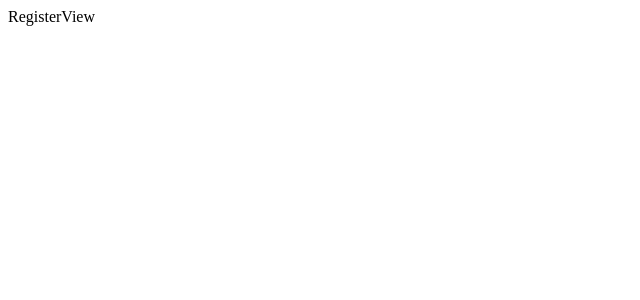
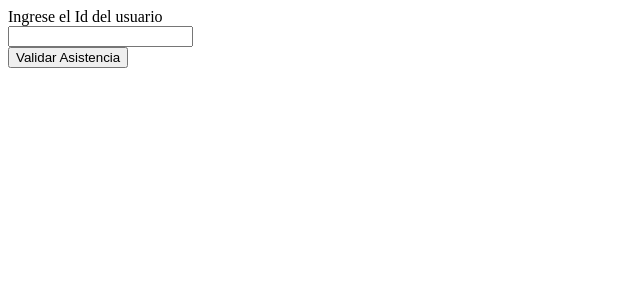
Before and after one commit to cristiandavidchacon/GYM-UP, a React (Vite) app: page /registrar-ingreso in a window 1280 px wide. Shown: the top 300 px of the page, without its empty margins (0-640 px from the left). Built offline with nearby package versions, Linux system fonts and the light colour scheme.

Commit message:
progress in register view

```diff
--- a/src/Pages/RegisterView/index.jsx
+++ b/src/Pages/RegisterView/index.jsx
@@ -1,7 +1,81 @@
-import React from "react";
+import { Button, Form, Input } from "antd";
+import { collection, onSnapshot, query, where } from "firebase/firestore";
+import moment from "moment/moment";
+import { useRef } from "react";
+import db from "../../Config/firebase";
+import { dateFormat } from "../../Config/moment.format";
 
 const RegisterView = () => {
-  return <div>RegisterView</div>;
+  const userId = useRef("");
+  const assistanceId = useRef("");
+  const currentDay = moment().format(dateFormat);
+
+  const assistanceRef = collection(db, "assistance");
+  const assistanceQuery = query(
+    assistanceRef,
+    where("userId", "==", userId.current),
+    where("day", "==", currentDay)
+  );
+
+  const getAssistance = async () => {
+    const subUser = onSnapshot(assistanceQuery, (querySnapshot) => {
+      querySnapshot.forEach((doc) => {
+        assistanceId.current = doc?.id;
+        console.log("entro");
+      });
+    });
+
+    await subUser();
+    console.log(assistanceId.current);
+  };
+
+  const onFinish = async (values) => {
+    userId.current = values.userId;
+    await getAssistance();
+    //actualizar
+  };
+
+  const onFinishFailed = (errorInfo) => {
+    console.log("Failed:", errorInfo);
+  };
+
+  return (
+    <Form
+      name="basic"
+      labelCol={{
+        span: 8,
+      }}
+      wrapperCol={{
+        span: 16,
+      }}
+      onFinish={onFinish}
+      onFinishFailed={onFinishFailed}
+      autoComplete="on"
+    >
+      <Form.Item
+        label="Ingrese el Id del usuario"
+        name="userId"
+        rules={[
+          {
+            required: true,
+            message: "Por favor ingrese un numero de identificacion",
+          },
+        ]}
+      >
+        <Input />
+      </Form.Item>
+
+      <Form.Item
+        wrapperCol={{
+          offset: 8,
+          span: 16,
+        }}
+      >
+        <Button type="primary" htmlType="submit">
+          Validar Asistencia
+        </Button>
+      </Form.Item>
+    </Form>
+  );
 };
-
 export default RegisterView;
```
